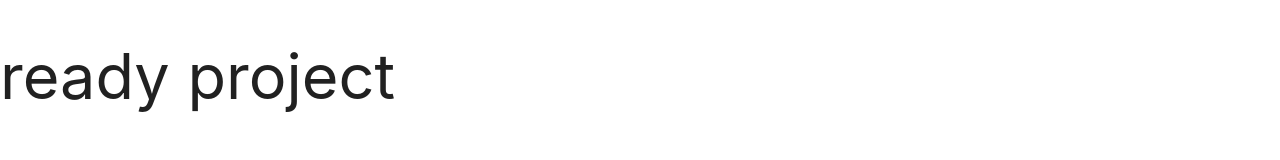
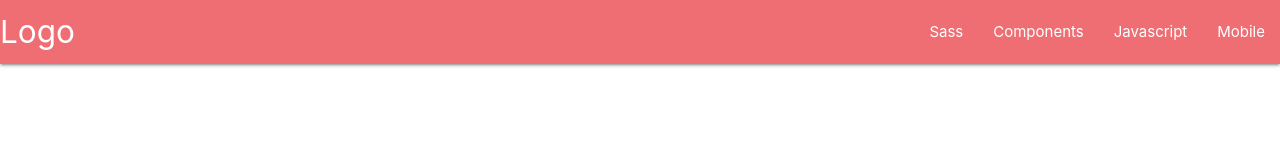
Before and after one commit to amirmmdq/project_fe, a plain HTML site: page index.html in a window 1280 px wide. Drawn offline with nearby package versions, Linux system fonts and the light colour scheme; files that its build step writes are made by us from their sources.

Commit message:
start mat

```diff
--- a/assets/js/script.js
+++ b/assets/js/script.js
@@ -0,0 +1,4 @@
+document.addEventListener('DOMContentLoaded', function() {
+    var elems = document.querySelectorAll('.sidenav');
+    var instances = M.Sidenav.init(elems, {});
+});
--- a/index.html
+++ b/index.html
@@ -6,12 +6,30 @@
     <meta name="viewport" content="width=device-width, initial-scale=1.0">
     <link rel="stylesheet" href="https://cdnjs.cloudflare.com/ajax/libs/materialize/1.0.0/css/materialize.min.css">
     <link rel="stylesheet" href="style.css">
+    <link href="https://fonts.googleapis.com/icon?family=Material+Icons" rel="stylesheet">
     <title>Document</title>
 </head>
 <body>
 
-    <h1>ready project</h1>
+    <nav>
+        <div class="nav-wrapper">
+          <a href="#!" class="brand-logo">Logo</a>
+          <a href="#" data-target="mobile-demo" class="sidenav-trigger"><i class="material-icons">menu</i></a>
+          <ul class="right hide-on-med-and-down">
+            <li><a href="sass.html">Sass</a></li>
+            <li><a href="badges.html">Components</a></li>
+            <li><a href="collapsible.html">Javascript</a></li>
+            <li><a href="mobile.html">Mobile</a></li>
+          </ul>
+        </div>
+      </nav>
 
+      <ul class="sidenav" id="mobile-demo">
+        <li><a href="sass.html">Sass</a></li>
+        <li><a href="badges.html">Components</a></li>
+        <li><a href="collapsible.html">Javascript</a></li>
+        <li><a href="mobile.html">Mobile</a></li>
+      </ul>
     <script src="https://cdnjs.cloudflare.com/ajax/libs/materialize/1.0.0/js/materialize.min.js"></script>
     <script src="assets/js/script.js"></script>
 </body>
```
